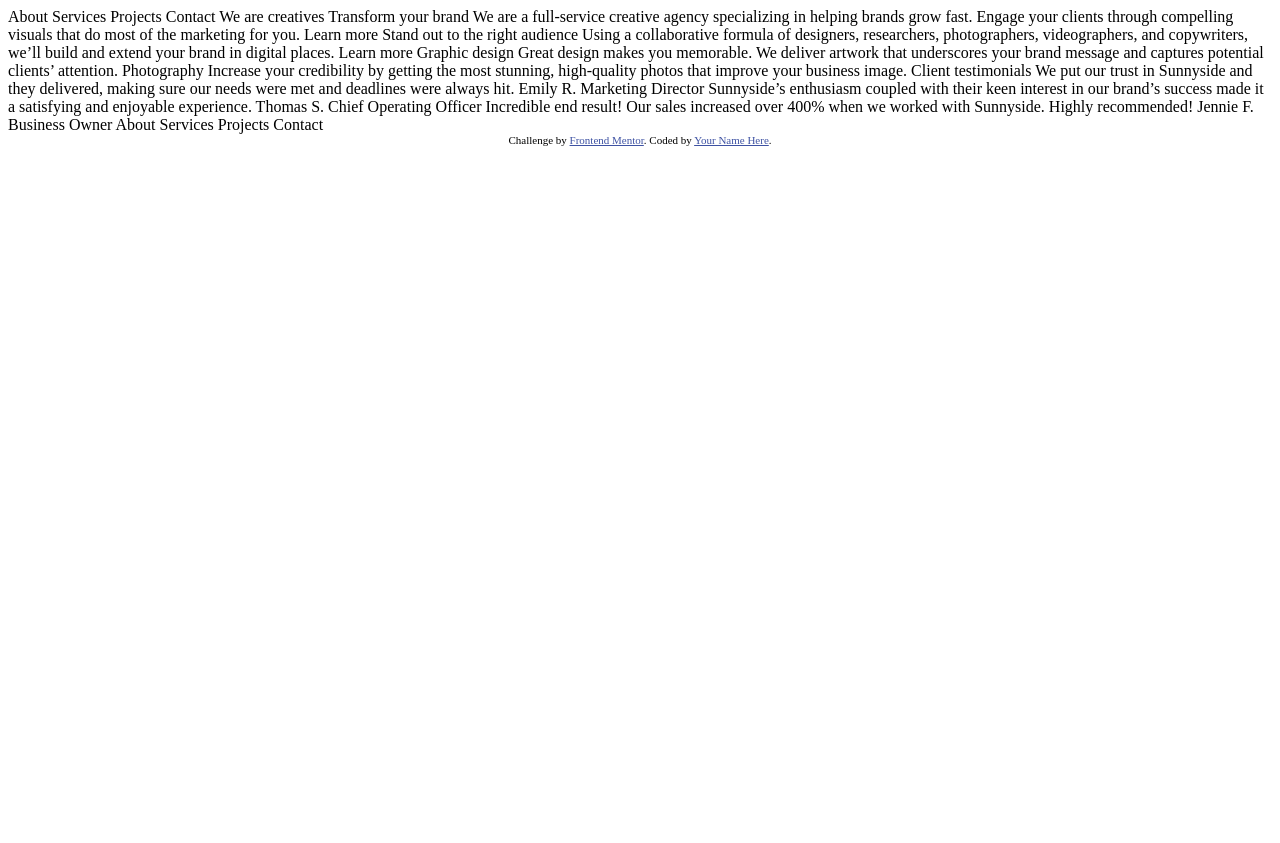
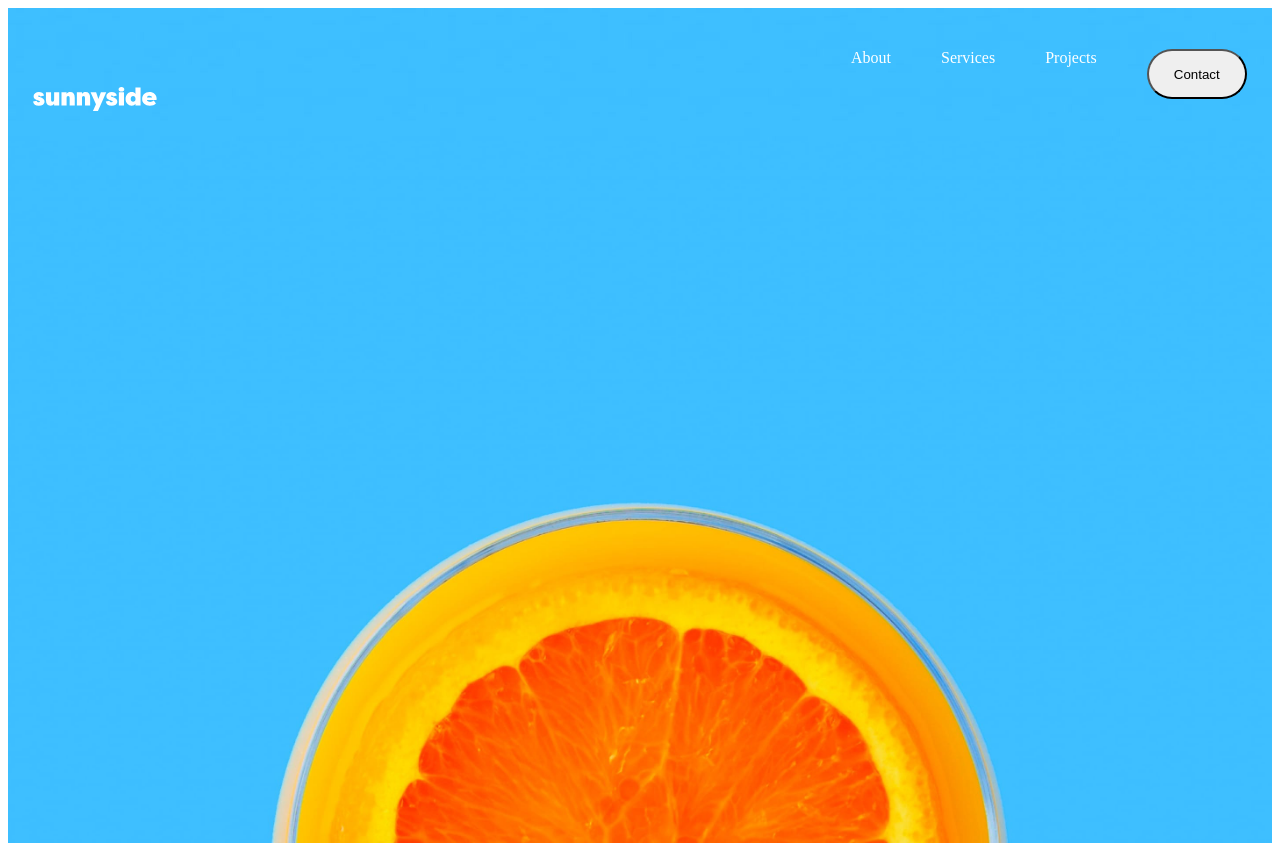
Before and after one commit to developertarik/Sunnyside-agency, a plain HTML site: page index.html in a window 1280 px wide. Shown: the top 843 px of the page. Before the commit the page ends 800 px from the top, so only its background shows below. Drawn offline with Linux system fonts and the light colour scheme.

Commit message:
add new codes

```diff
--- a/index.html
+++ b/index.html
@@ -15,10 +15,31 @@
   </style>
 </head>
 <body>
-  About
-  Services
-  Projects
-  Contact
+  <header>
+    <div class="header">
+
+      <div class="nav-bar">
+        <div class="box">
+          <img src="./images/logo.svg" alt="svg">
+
+        </div>
+        <div class="box">
+          <ul>
+
+            <li><a href="">About</a>  </li>
+            <li><a href="">Services</a>   </li>
+            <li><a href="">Projects</a>    </li>
+            <li> <button class="contact">Contact</button> </li>
+          </ul>
+        </div>
+
+
+      </div>
+      <img class="img-header" src="./images/desktop/image-header.jpg" alt="header">
+
+     </div>
+  </header>
+
 
   We are creatives
 
--- a/styles/style.css
+++ b/styles/style.css
@@ -0,0 +1,43 @@
+.header{
+    background-image: url("../images/desktop/image-header.jpg");
+}
+
+.img-header{
+    width:100%;
+    height: 100%;
+}
+.nav-bar{
+    display: flex;
+    align-content: center;
+    align-items: flex-end;
+    justify-content: space-between;
+    padding: 2%;
+}
+
+ul{
+    display: flex;
+    justify-content: flex-end;
+    gap: 50px;
+}
+.contact{
+    width: 100px;
+    height: 50px;
+    border-radius: 25px;
+
+
+}
+.contact:hover{
+    cursor: pointer;
+    color:white;
+    background-color:hsl(168, 34%, 41%)
+    ;
+
+}
+li{
+    text-decoration: none;
+    list-style-type: none;
+}
+a{
+    text-decoration: none;
+    color:white;
+}
```
